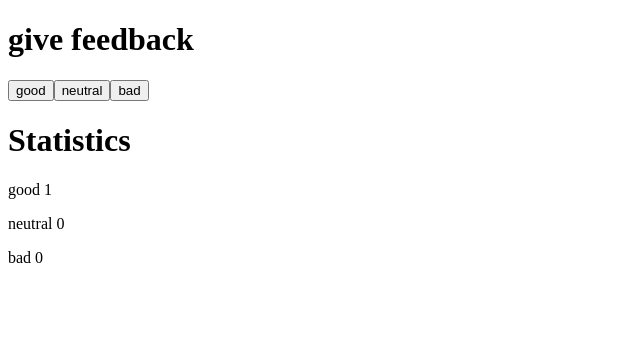
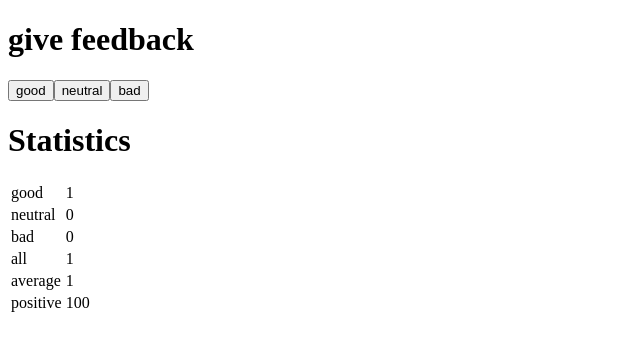
Before and after one commit to Riju-bak/FullStackOpen2022, a React (Create React App) app in the folder part1/: page / in a window 1280 px wide. Both pictures are taken after a click on the button "good". Shown: the top 350 px of the page, without its empty margins (0-640 px from the left). Built offline with nearby package versions, Linux system fonts and the light colour scheme; the HTML template or start-up script is replaced by a standard one.

Commit message:
upto 1.11

```diff
--- a/part1/src/App.js
+++ b/part1/src/App.js
@@ -1,5 +1,6 @@
 import {useState} from "react";
 import Button from "./Button";
+import Statistics from "./Statistics";
 
 const App = () => {
     const [good, setGood] = useState(0);
@@ -24,10 +25,7 @@
             <Button onClick={handleGood} text={"good"}/>
             <Button onClick={handleNeutral} text={"neutral"}/>
             <Button onClick={handleBad} text={"bad"}/>
-            <h1>Statistics</h1>
-            <p>good {good}</p>
-            <p>neutral {neutral}</p>
-            <p>bad {bad}</p>
+            <Statistics good={good} neutral={neutral} bad={bad}/>
         </>
     );
 };
--- /dev/null
+++ b/part1/src/Statistics.js
@@ -0,0 +1,32 @@
+const StatisticLine = ({text, value}) => {
+    return (<tr>
+        <td>{text}</td>
+        <td>{value}</td>
+    </tr>);
+};
+
+const Statistics = ({good, bad, neutral}) => {
+    if (good === 0 && neutral === 0 && bad === 0) {
+        return (<p>No feedback given</p>);
+    }
+    const all = good + bad + neutral;
+    const average = (good - bad) / all;
+    const positive = good / all * 100;
+    return (
+        <div>
+            <h1>Statistics</h1>
+            <table>
+                <tbody>
+                <StatisticLine text={"good"} value={good}/>
+                <StatisticLine text={"neutral"} value={neutral}/>
+                <StatisticLine text={"bad"} value={bad}/>
+                <StatisticLine text={"all"} value={all}/>
+                <StatisticLine text={"average"} value={average}/>
+                <StatisticLine text={"positive"} value={positive}/>
+                </tbody>
+            </table>
+        </div>
+    );
+};
+
+export default Statistics;
```
